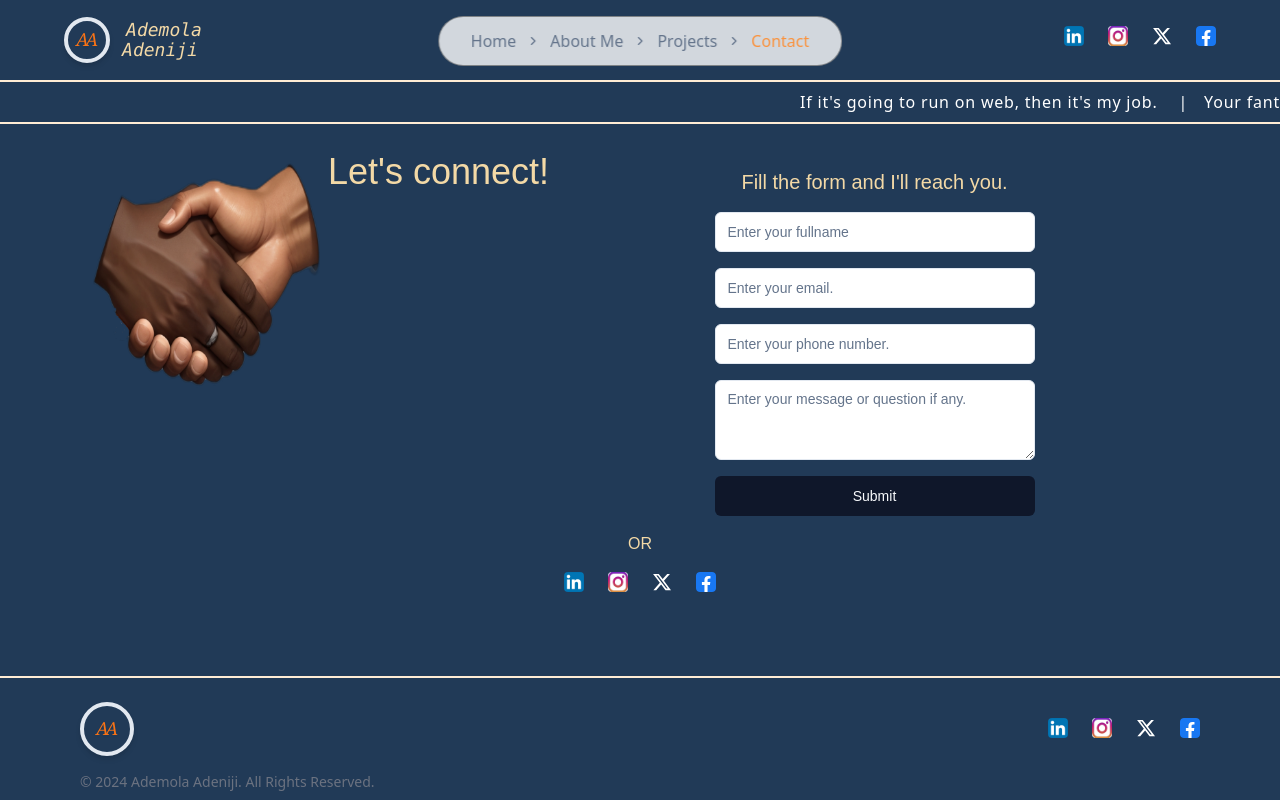
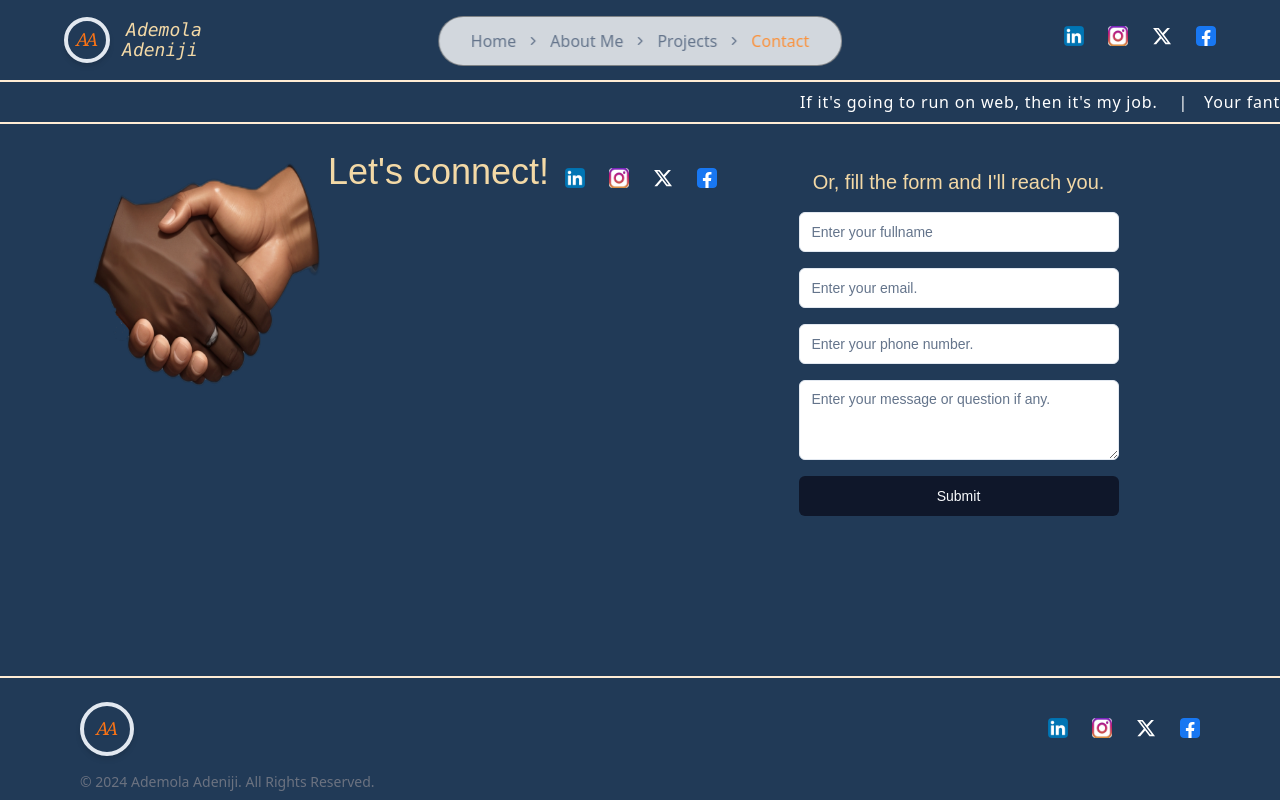
Before and after one commit to aademola1979/ademolaadeniji, a Next.js app: page /contact in a window 1280 px wide. Built offline with nearby package versions, Linux system fonts and the light colour scheme.

Commit message:
edited contact page

```diff
--- a/app/(overview)/contact/page.tsx
+++ b/app/(overview)/contact/page.tsx
@@ -19,6 +19,7 @@ const ContactPage = () => {
           <Image src='/images/connect3.png' width={200} height={200} alt="connect"
             className="h-[4rem] w-[6rem] lg:h-[15rem] lg:w-[15rem]" />
         </SpringInVaraintComponent>
+        <div className="grid lg:flex gap-4 ">
         <FadeInComponent
          delay={0.5}
          duration={1}
@@ -26,6 +27,9 @@ const ContactPage = () => {
          type='tween'
          viewport={{ once:true }}
          className="text-xl lg:text-4xl">Let&apos;s connect!</FadeInComponent>
+         <ContactHeader />
+
+        </div>
 
         </div>
 
@@ -33,8 +37,8 @@ const ContactPage = () => {
           <ContactFormContainer />
         </div>
       </div>
-      <div className="text-center w-full rico">OR</div>
-      <ContactHeader />
+
+
     </StaggerContainer>
   )
 }
--- a/app/module/contact-form/ContactForm.tsx
+++ b/app/module/contact-form/ContactForm.tsx
@@ -113,7 +113,7 @@ const ContactForm = () => {
                         duration={1.5}
                         viewport={{ once:true }}
                         >
-                        <FormDescription className="text-base sm:text-xl text-center text-bold rico">Fill the form and I&apos;ll reach you.</FormDescription>
+                        <FormDescription className="text-base sm:text-xl text-center text-bold rico">Or, fill the form and I&apos;ll reach you.</FormDescription>
 
                         </ZoomInComponent>
 
```
